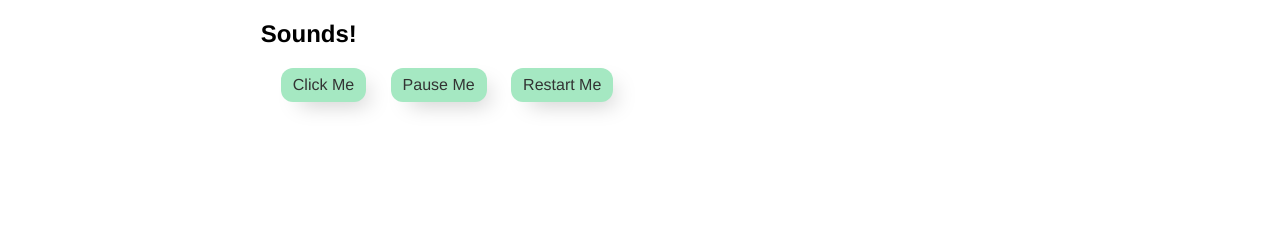
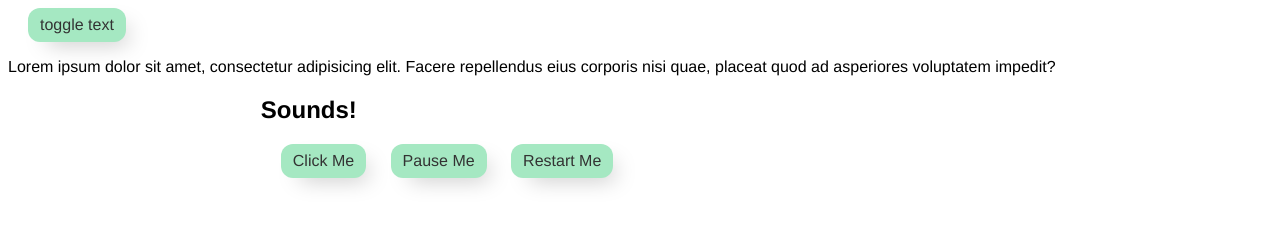
Before and after one commit to alannarisse/jquery-demo-sound-interactions, a plain HTML site: page index.html in a window 1280 px wide. Drawn offline with nearby package versions, Linux system fonts and the light colour scheme.

Commit message:
added interactions section

```diff
--- a/index.html
+++ b/index.html
@@ -2,11 +2,17 @@
 <html lang="en">
 <head>
 	<meta charset="UTF-8">
-	<title>Sounds!</title>
+	<title>Interactions and Sounds!</title>
 	<link rel="stylesheet" href="css/style.css">
 </head>
 <body>
 
+
+<section class="interactions">
+<a href="#" class="btn">toggle text</a>
+<p>Lorem ipsum dolor sit amet, consectetur adipisicing elit. Facere repellendus eius corporis nisi quae, placeat quod ad asperiores voluptatem impedit?</p>
+
+</section>
 
 <section class="sounds">
 	<h1>Sounds!</h1>
```
